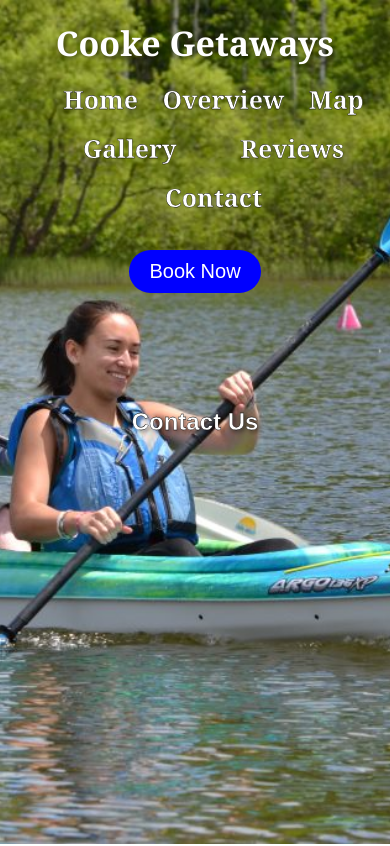
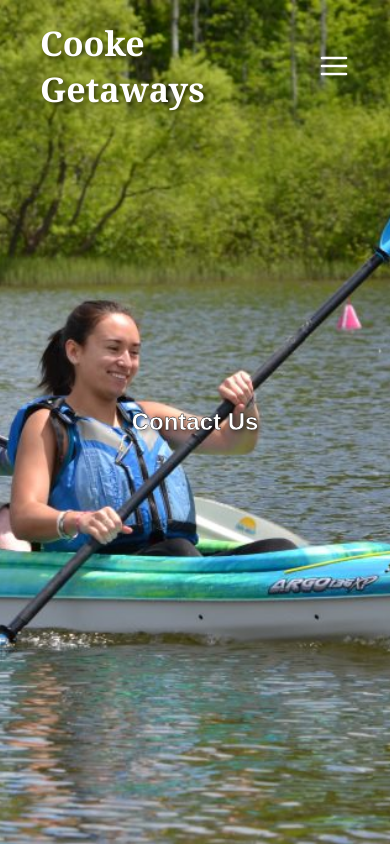
Before and after one commit to jasonaul/cookegetaways, a React (Create React App) app: page /contact in a window 390 px wide. Shown: the top 846 px of the page. Built offline with nearby package versions, Linux system fonts and the light colour scheme.

Commit message:
fixed mobile and desktop Navbar

```diff
--- a/src/components/NavBar.css
+++ b/src/components/NavBar.css
@@ -13,7 +13,6 @@ ul {
     left: 0;
     box-sizing: border-box;
 }
-
 .company-name {
     font-size: 34px;
     font-weight: bold;
@@ -21,18 +20,30 @@ ul {
     color: rgb(255, 255, 255);
     text-shadow: 2px 2px 4px rgba(0, 0, 0, 0.5);
 }
-
+.hamburger-icon {
+    display: none;
+    font-size: 2rem;
+    color: rgb(255, 255, 255);
+}
+.menu-popup {
+    position: absolute;
+    top: 100%;
+    right: 0;
+    background-color: white;
+    width: 100%;
+    padding: 20px;
+    box-shadow: 0px 8px 16px 0px rgba(0, 0, 0, 0.2);
+    z-index: 10;
+}
 .nav-links {
     display: flex;
     gap: 15px;
     font-family:Georgia, 'Times New Roman', Times, serif;
     flex-wrap: wrap;
 }
-
 .book-link {
     color: white
 }
-
 .nav-links a {
     color: rgb(255, 255, 255);
     text-decoration: none;
@@ -43,7 +54,6 @@ ul {
     padding-bottom: 5px;
     padding-right: 3px;
 }
-
 .nav-link-active::after, .nav-links a:hover::after {
     content: '';
     position: absolute;
@@ -54,17 +64,14 @@ ul {
     background-color: #0000ff;
     transition: all 0.5s ease;
 }
-
 .nav-link-active::after {
     width: 100%;
     left: 0;
 }
-
 .nav-links a:hover::after {
     width: 100%;
     left: 0;
 }
-
 .book-now-btn {
     border: none;
     border-radius: 50px;
@@ -74,18 +81,35 @@ ul {
     color: #fff;
     cursor: pointer;
 }
+@media (max-width: 768px) {
 
-@media (max-width: 768px) {
-    .navbar {
+    .hamburger-icon {
+        display: block;
+    }
+    .desktop {
+        display: none;
+    }
+    .nav-links {
         flex-direction: column;
+        margin-left: 30%;
+        color: black;
     }
 
-    .nav-links {
-        justify-content: space-around;
-        width: 100%;
+    .nav-links a {
+        color: black;
     }
-
     .book-now-btn {
-        margin-top: 20px;
+        margin-left: 35%;
     }
 }
+@media (min-width: 769px) {
+    .menu-popup {
+        display: none;
+    }
+    .desktop {
+        display: flex;
+    }
+    .nav-links {
+        flex-direction: row;
+    }
+}
--- a/src/components/NavBar.js
+++ b/src/components/NavBar.js
@@ -1,11 +1,21 @@
-import React from 'react';
+import React, { useState } from 'react';
 import { NavLink } from 'react-router-dom';
+import { FiMenu } from 'react-icons/fi';
 import './NavBar.css';
 
 function NavBar() {
+  const [showMenu, setShowMenu] = useState(false);
+
+  const handleHamburgerClick = () => {
+    setShowMenu(!showMenu);
+  };
+
   return (
     <nav className="navbar">
       <div className="company-name">Cooke Getaways</div>
+      <FiMenu onClick={handleHamburgerClick} className="hamburger-icon" />
+      {showMenu &&
+        <div className="menu-popup">
           <ul className="nav-links">
             <li><NavLink exact to="/" activeClassName="nav-link-active">Home</NavLink></li>
             <li><NavLink to="/overview" activeClassName="nav-link-active">Overview</NavLink></li>
@@ -15,6 +25,17 @@ function NavBar() {
             <li><NavLink to="/contact" activeClassName="nav-link-active">Contact</NavLink></li>
           </ul>
           <button className="book-now-btn"><NavLink className="book-link" to="https://www.airbnb.com/rooms/50953696">Book Now</NavLink></button>
+        </div>
+      }
+      <ul className="nav-links desktop">
+        <li><NavLink exact to="/" activeClassName="nav-link-active">Home</NavLink></li>
+        <li><NavLink to="/overview" activeClassName="nav-link-active">Overview</NavLink></li>
+        <li><NavLink to="/map" activeClassName="nav-link-active">Map</NavLink></li>
+        <li><NavLink to="/gallery" activeClassName="nav-link-active">Gallery</NavLink></li>
+        <li><NavLink to="/reviews" activeClassName="nav-link-active">Reviews</NavLink></li>
+        <li><NavLink to="/contact" activeClassName="nav-link-active">Contact</NavLink></li>
+      </ul>
+      <button className="book-now-btn desktop"><NavLink className="book-link" to="https://www.airbnb.com/rooms/50953696">Book Now</NavLink></button>
     </nav>
   );
 }
--- a/src/components/NavBar2.css
+++ b/src/components/NavBar2.css
@@ -13,32 +13,47 @@ ul {
     left: 0;
     box-sizing: border-box;
 }
-
 .company-name2 {
     font-size: 34px;
+    font-weight: bold;
     font-family:Georgia, 'Times New Roman', Times, serif;
-    font-weight: bold;
     color: rgb(255, 255, 255);
     text-shadow: 2px 2px 4px rgba(0, 0, 0, 0.5);
 }
-
+.hamburger-icon {
+    display: none;
+    font-size: 2rem;
+    color: rgb(255, 255, 255);
+}
+.menu-popup {
+    position: absolute;
+    top: 100%;
+    right: 0;
+    background-color: white;
+    width: 100%;
+    padding: 20px;
+    box-shadow: 0px 8px 16px 0px rgba(0, 0, 0, 0.2);
+    z-index: 10;
+}
 .nav-links2 {
     display: flex;
+    gap: 15px;
     font-family:Georgia, 'Times New Roman', Times, serif;
-    gap: 15px;
     flex-wrap: wrap;
 }
-
+.book-link {
+    color: white
+}
 .nav-links2 a {
-    color: rgb(131, 131, 131);
+    color: rgb(255, 255, 255);
     text-decoration: none;
     font-size: 25px;
+    -webkit-text-stroke: .35px rgb(0, 0, 0);
     position: relative;
-    font-weight: 700;
+    font-weight: 600;
     padding-bottom: 5px;
     padding-right: 3px;
 }
-
 .nav-link-active2::after, .nav-links2 a:hover::after {
     content: '';
     position: absolute;
@@ -49,17 +64,14 @@ ul {
     background-color: #0000ff;
     transition: all 0.5s ease;
 }
-
 .nav-link-active2::after {
     width: 100%;
     left: 0;
 }
-
 .nav-links2 a:hover::after {
     width: 100%;
     left: 0;
 }
-
 .book-now-btn {
     border: none;
     border-radius: 50px;
@@ -69,18 +81,35 @@ ul {
     color: #fff;
     cursor: pointer;
 }
+@media (max-width: 768px) {
 
-@media (max-width: 768px) {
-    .navbar {
+    .hamburger-icon {
+        display: block;
+    }
+    .desktop {
+        display: none;
+    }
+    .nav-links2 {
         flex-direction: column;
+        margin-left: 30%;
+        color: black;
     }
 
-    .nav-links {
-        justify-content: space-around;
-        width: 100%;
+    .nav-links2 a {
+        color: black;
     }
-
     .book-now-btn {
-        margin-top: 20px;
+        margin-left: 35%;
     }
 }
+@media (min-width: 769px) {
+    .menu-popup {
+        display: none;
+    }
+    .desktop {
+        display: flex;
+    }
+    .nav-links2 {
+        flex-direction: row;
+    }
+}
--- a/src/components/NavBar2.js
+++ b/src/components/NavBar2.js
@@ -1,11 +1,21 @@
-import React from 'react';
+import React, { useState } from 'react';
 import { NavLink } from 'react-router-dom';
+import { FiMenu } from 'react-icons/fi';
 import './NavBar2.css';
 
-function NavBar2() {
+function NavBar() {
+  const [showMenu, setShowMenu] = useState(false);
+
+  const handleHamburgerClick = () => {
+    setShowMenu(!showMenu);
+  };
+
   return (
     <nav className="navbar2">
       <div className="company-name2">Cooke Getaways</div>
+      <FiMenu onClick={handleHamburgerClick} className="hamburger-icon" />
+      {showMenu &&
+        <div className="menu-popup">
           <ul className="nav-links2">
             <li><NavLink exact to="/" activeClassName="nav-link-active2">Home</NavLink></li>
             <li><NavLink to="/overview" activeClassName="nav-link-active2">Overview</NavLink></li>
@@ -14,9 +24,20 @@ function NavBar2() {
             <li><NavLink to="/reviews" activeClassName="nav-link-active2">Reviews</NavLink></li>
             <li><NavLink to="/contact" activeClassName="nav-link-active2">Contact</NavLink></li>
           </ul>
-            <button className="book-now-btn">Book Now</button>
+          <button className="book-now-btn"><NavLink className="book-link" to="https://www.airbnb.com/rooms/50953696">Book Now</NavLink></button>
+        </div>
+      }
+      <ul className="nav-links2 desktop">
+        <li><NavLink exact to="/" activeClassName="nav-link-active">Home</NavLink></li>
+        <li><NavLink to="/overview" activeClassName="nav-link-active">Overview</NavLink></li>
+        <li><NavLink to="/map" activeClassName="nav-link-active">Map</NavLink></li>
+        <li><NavLink to="/gallery" activeClassName="nav-link-active">Gallery</NavLink></li>
+        <li><NavLink to="/reviews" activeClassName="nav-link-active">Reviews</NavLink></li>
+        <li><NavLink to="/contact" activeClassName="nav-link-active">Contact</NavLink></li>
+      </ul>
+      <button className="book-now-btn desktop"><NavLink className="book-link" to="https://www.airbnb.com/rooms/50953696">Book Now</NavLink></button>
     </nav>
   );
 }
 
-export default NavBar2;
+export default NavBar;
```
Also changed, not shown: 1 other file (tests, documents, lock files or other folders). Lines whose indentation alone changed are shown as unchanged.
